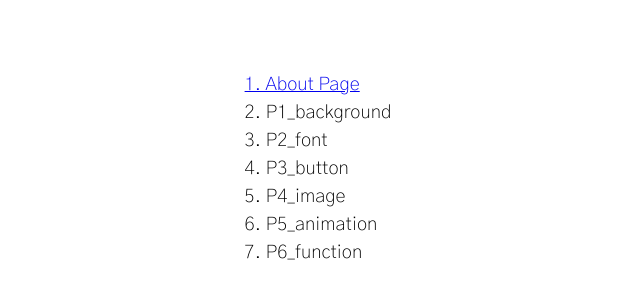
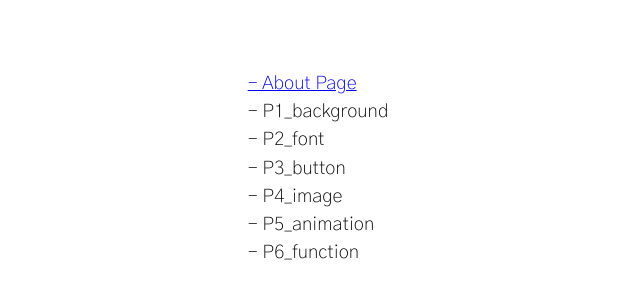
Before and after one commit to gnoblee/gnoblee-GB_Practice1, a plain HTML site: page index.html in a window 1280 px wide. Shown: the part 303-602 px from the top of the page, 320-960 px from the left. Drawn offline with Linux system fonts and the light colour scheme.

Commit message:
Update index.html

```diff
--- a/index.html
+++ b/index.html
@@ -14,13 +14,13 @@
             <h3>
                 <div id="list">
                     <p>
-                    <a href="about.html">1. About Page</a><br>
-                    2. P1_background<br>
-                    3. P2_font<br>
-                    4. P3_button<br>
-                    5. P4_image<br>
-                    6. P5_animation<br>
-                    7. P6_function</p>
+                    <a href="about.html">- About Page</a><br>
+                    - P1_background<br>
+                    - P2_font<br>
+                    - P3_button<br>
+                    - P4_image<br>
+                    - P5_animation<br>
+                    - P6_function</p>
                 </div>
             </h3>
         </span>
```
